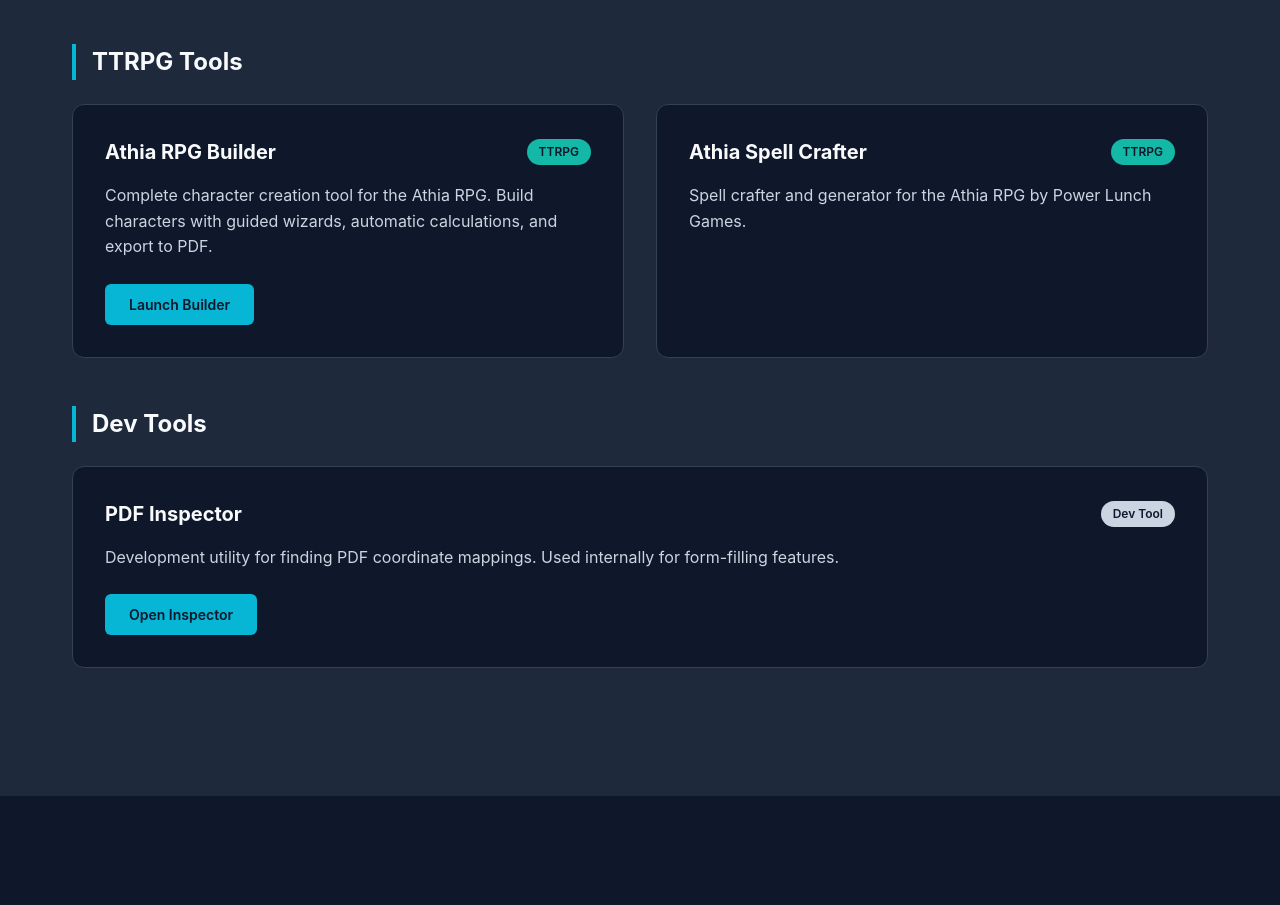
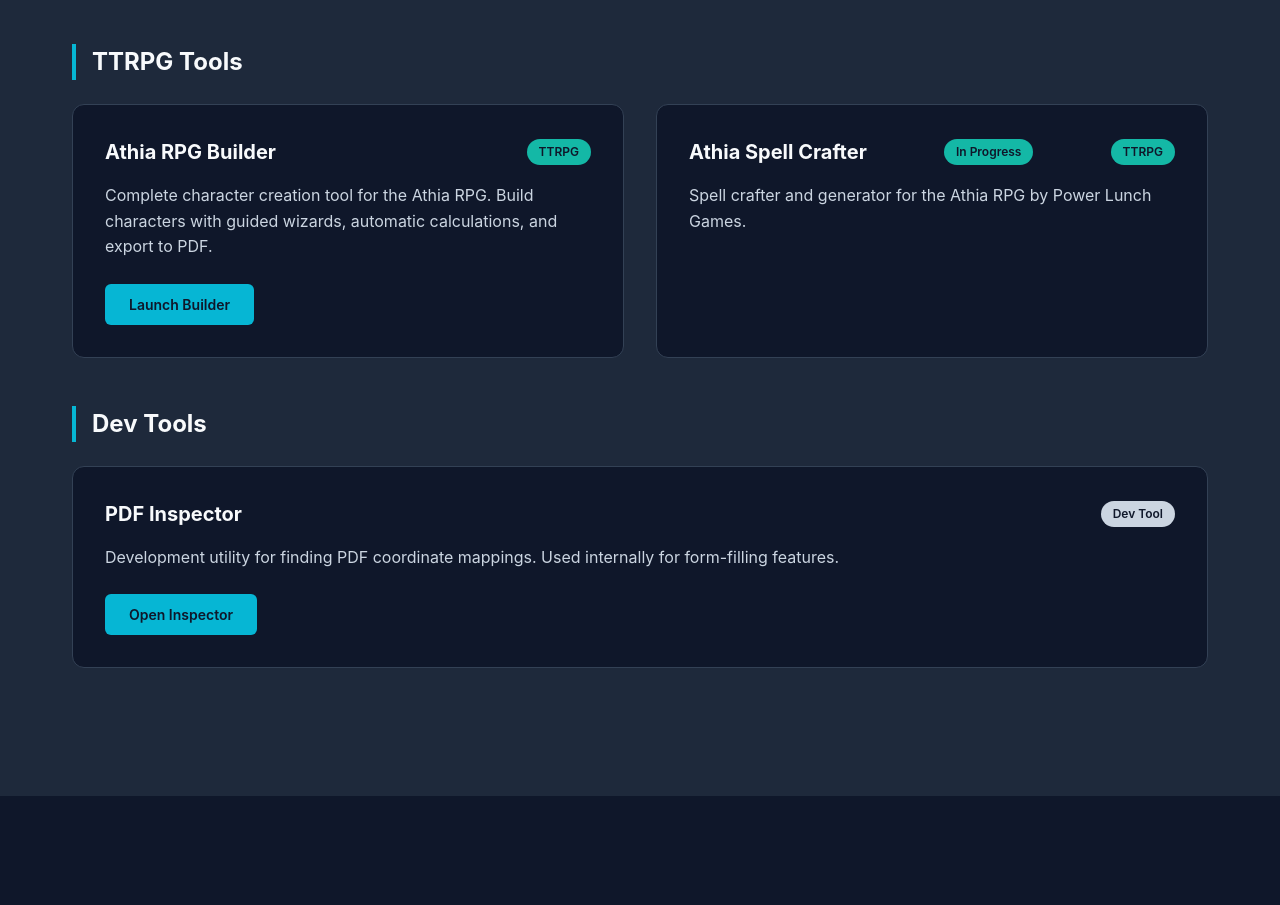
Before and after one commit to norendren/site, a React (Vite) app: page /#/ in a window 1280 px wide. Shown: the part 960-1865 px from the top of the page. Built offline with nearby package versions, Linux system fonts and the light colour scheme.

Commit message:
tag for spell crafter

```diff
--- a/src/pages/Home.tsx
+++ b/src/pages/Home.tsx
@@ -38,6 +38,7 @@
             <div className="project-card">
               <div className="project-header">
                 <h4>Athia Spell Crafter</h4>
+                <span className="project-tag tag-ttrpg">In Progress</span>
                 <span className="project-tag tag-ttrpg">TTRPG</span>
               </div>
               <p>Spell crafter and generator for the Athia RPG by Power Lunch Games.</p>
```
